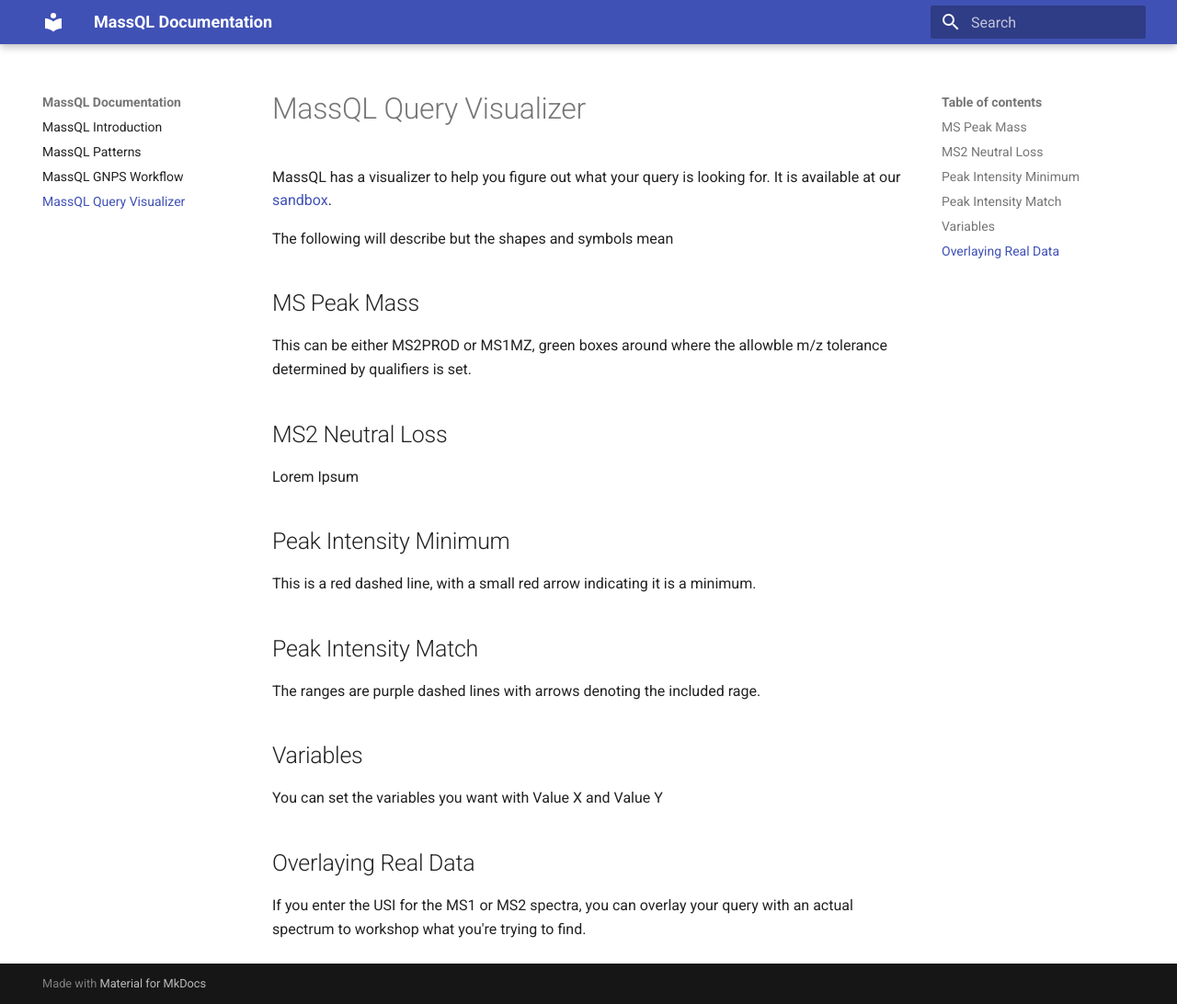
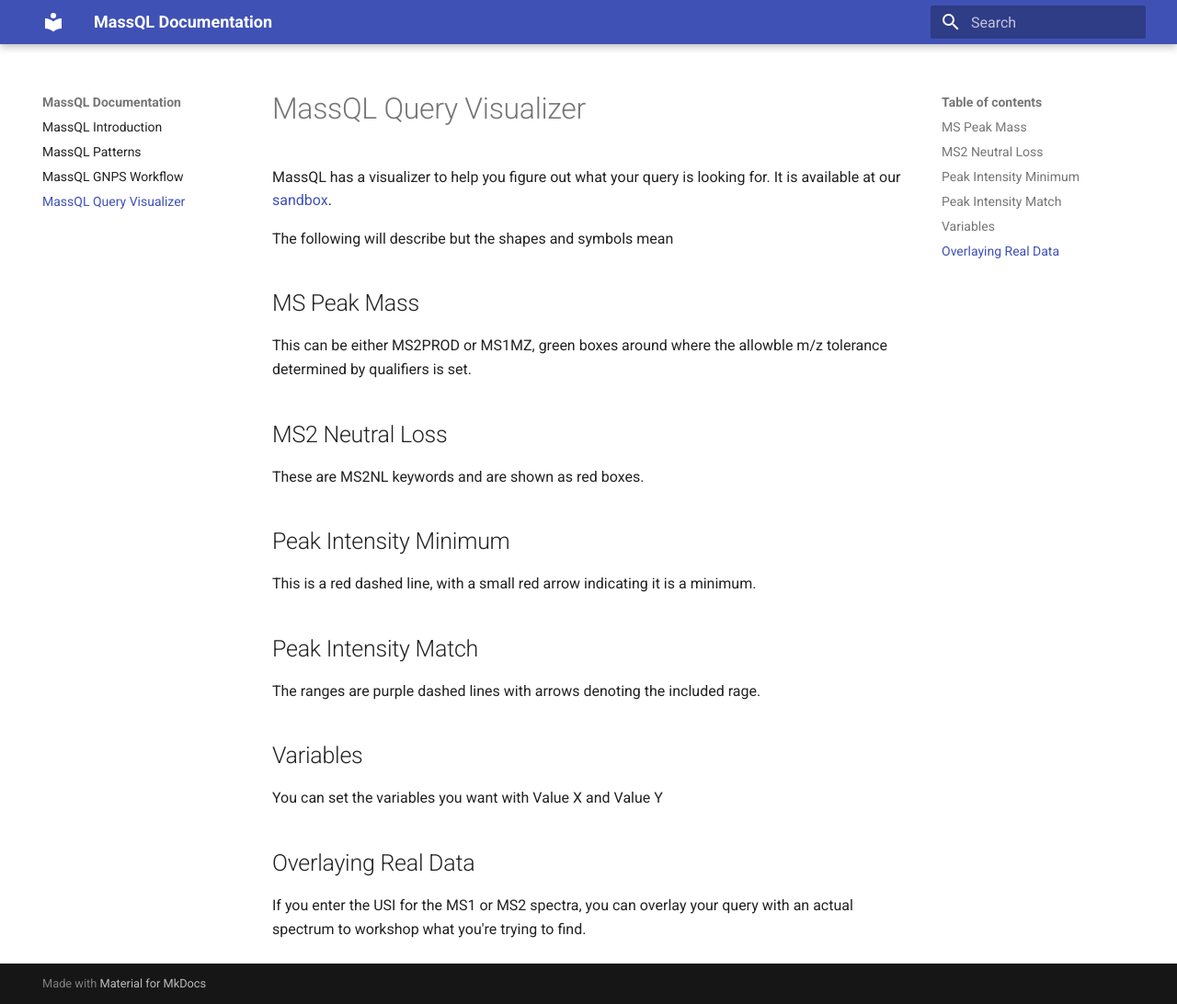
Before and after one commit to mwang87/MassQueryLanguage_Documentation, an MkDocs documentation site: the page built from docs/visualizer.md, in a window 1280 px wide and 1092 px high. Shown: the whole window at 92% size. Built offline with MkDocs 1.6.1 and Material for MkDocs 9.7.7, drawn with Linux system fonts in a browser that asks for light colours.

Commit message:
Update visualizer.md

```diff
--- a/docs/visualizer.md
+++ b/docs/visualizer.md
@@ -8,7 +8,7 @@
 
 ## MS2 Neutral Loss
 
-Lorem Ipsum
+These are MS2NL keywords and are shown as red boxes.
 
 ## Peak Intensity Minimum
 
```
